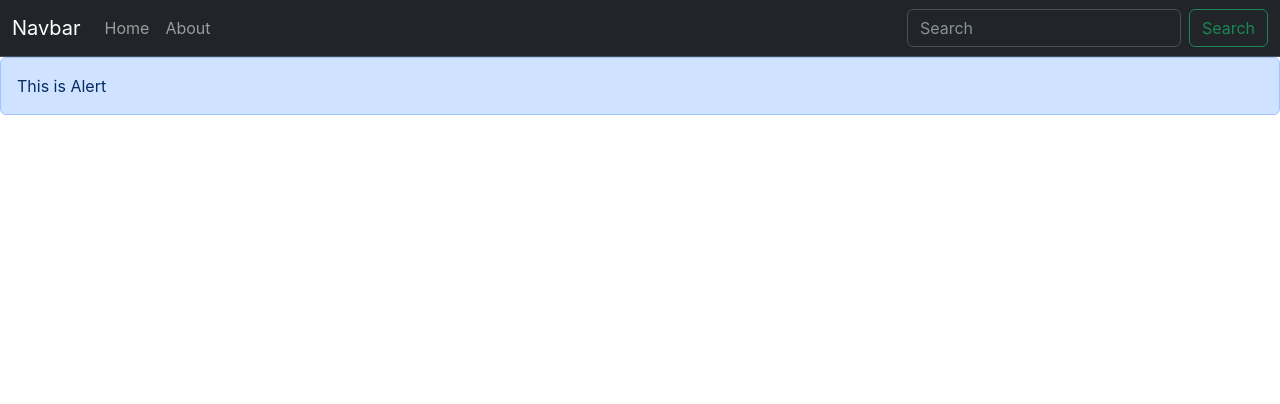
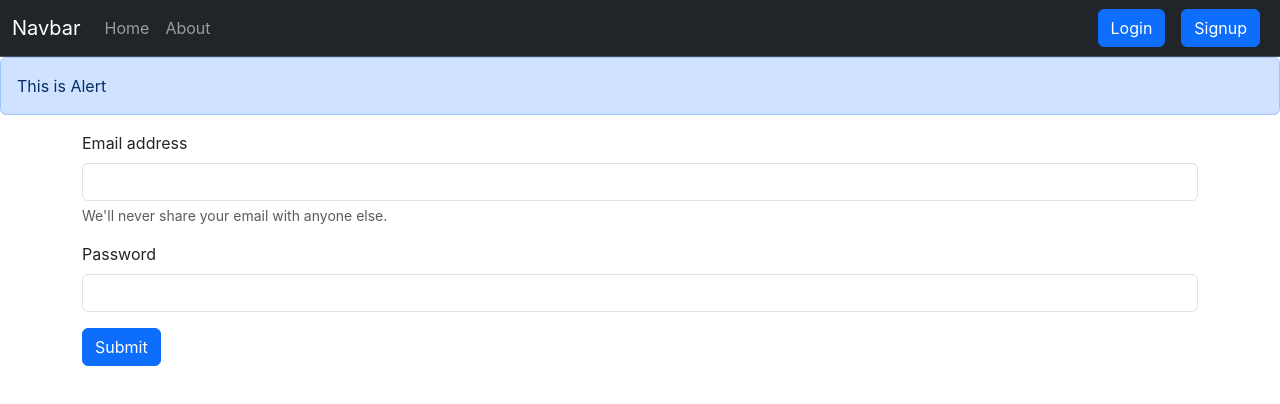
Before and after one commit to ukirdeomkar/inotebook-frontend, a React (Create React App) app: page /login in a window 1280 px wide. Shown: the top 404 px of the page. Built offline with nearby package versions, Linux system fonts and the light colour scheme; no server answers.

Commit message:
Login using backend api

```diff
--- a/src/App.js
+++ b/src/App.js
@@ -2,6 +2,10 @@ import "./App.css";
 import About from "./components/About";
 import Home from "./components/Home";
 import NavBar from "./components/NavBar";
+import Login from "./components/Login";
+import Signup from "./components/Signup";
+
+
 import { BrowserRouter, Routes, Route } from "react-router-dom";
 import NoteState from "./context/notes/noteState"
 import Alert from "./components/Alert";
@@ -18,6 +22,8 @@ function App() {
           <Routes>
             <Route path='/' element={<Home />} />
             <Route path='/about' element={<About />} />
+            <Route path='/login' element={<Login />} />
+            <Route path='/signup' element={<Signup />} />
           </Routes>
           </div>
         </BrowserRouter>
--- a/src/components/CreateNote.js
+++ b/src/components/CreateNote.js
@@ -7,7 +7,7 @@ const CreateNote = () => {
   const [note, setNote] = useState({
     title: "",
     description: "",
-    tag: "default",
+    tag: "",
   });
 
   const onChange = (e) => {
@@ -17,6 +17,11 @@ const CreateNote = () => {
   const handleClick = (e) => {
     e.preventDefault();
     addNote(note);
+    setNote({
+      title: "",
+      description: "",
+      tag: "",
+    });
   };
 
   return (
@@ -31,6 +36,9 @@ const CreateNote = () => {
           id='title'
           name='title'
           onChange={onChange}
+          minLength={5}
+          value={note.title}
+          required
         />
       </div>
       <div className='mb-3'>
@@ -43,6 +51,9 @@ const CreateNote = () => {
           id='description'
           name='description'
           onChange={onChange}
+          value={note.description}
+          minLength={5}
+          required
         />
       </div>
       <div className='mb-3'>
@@ -55,6 +66,9 @@ const CreateNote = () => {
           id='tag'
           name='tag'
           onChange={onChange}
+          value={note.tag}
+          minLength={5}
+          required
         />
       </div>
       {/* <div className='mb-3 form-check'>
@@ -67,7 +81,11 @@ const CreateNote = () => {
           Check me out
         </label>
       </div> */}
-      <button type='submit' className='btn btn-primary' onClick={handleClick}>
+      <button
+        disabled={note.title < 5 || note.description < 5}
+        type='submit'
+        className='btn btn-primary'
+        onClick={handleClick}>
         Add Note
       </button>
     </form>
--- /dev/null
+++ b/src/components/Login.js
@@ -0,0 +1,80 @@
+import React, { useState} from "react";
+import { useNavigate } from 'react-router-dom';
+
+
+
+const Login = () => {
+  const host = process.env.REACT_APP_BACKEND_HOST_URL;
+const navigate= useNavigate();
+  const [cred, setCred] = useState({
+    email: "",
+    password: "",
+  });
+  const handleSubmit = async (e) => {
+    e.preventDefault();
+    const response = await fetch(`${host}/api/auth/login`, {
+      method: "POST",
+      headers: {
+        "Content-Type": "application/json",
+      },
+      body: JSON.stringify({ email: cred.email, password: cred.password }),
+    });
+
+    const json = await response.json();
+    console.log(json);
+    if(json.success){
+        localStorage.setItem("token", json.authToken);
+        navigate("/");
+    }
+    else{
+        alert("invalid credentials")
+    }
+  };
+  const onChange = (e) => {
+    setCred({ ...cred, [e.target.name]: e.target.value });
+  };
+  return (
+    <div>
+      <form onSubmit={handleSubmit}>
+        <div className='mb-3'>
+          <label htmlFor='exampleInputEmail1' className='form-label'>
+            Email address
+          </label>
+          <input
+            type='email'
+            className='form-control'
+            id='email'
+            name="email"
+            aria-describedby='emailHelp'
+            onChange={onChange}
+            value={cred.email}
+          />
+          <div id='emailHelp' className='form-text'>
+            We'll never share your email with anyone else.
+          </div>
+        </div>
+        <div className='mb-3'>
+          <label htmlFor='exampleInputPassword1' className='form-label'>
+            Password
+          </label>
+          <input
+            type='password'
+            className='form-control'
+            id='password'
+            name="password"
+            onChange={onChange}
+            value={cred.password}
+          />
+        </div>
+        <button
+          type='submit'
+          className='btn btn-primary'
+          >
+          Submit
+        </button>
+      </form>
+    </div>
+  );
+};
+
+export default Login;
--- a/src/components/NavBar.js
+++ b/src/components/NavBar.js
@@ -34,17 +34,11 @@ const NavBar = () => {
               </Link>
             </li>
           </ul>
-          <form className='d-flex' role='search'>
-            <input
-              className='form-control me-2'
-              type='search'
-              placeholder='Search'
-              aria-label='Search'
-            />
-            <button className='btn btn-outline-success' type='submit'>
-              Search
-            </button>
-          </form>
+          <div className='d-flex'>
+          <Link className="btn btn-primary mx-2" to="/login" role="button">Login</Link>
+          <Link className="btn btn-primary mx-2" to="/signup" role="button">Signup</Link>
+
+          </div>
         </div>
       </div>
     </nav>
--- a/src/components/Notes.js
+++ b/src/components/Notes.js
@@ -1,15 +1,15 @@
-import React, { useContext, useEffect, useRef , useState} from "react";
+import React, { useContext, useEffect, useRef, useState } from "react";
 import NoteContext from "../context/notes/noteContext";
 import NoteItem from "./NoteItem";
 const Notes = () => {
   const context = useContext(NoteContext);
-  const { notes, fetchNotes  , editNote} = context;
+  const { notes, fetchNotes, editNote } = context;
   useEffect(() => {
     fetchNotes();
     // eslint-disable-next-line
   }, []);
   const [note, setNote] = useState({
-    id : "",
+    id: "",
     etitle: "",
     edescription: "",
     etag: "default",
@@ -20,13 +20,17 @@ const Notes = () => {
   };
   const updateNote = (currNote) => {
     ref.current.click();
-    setNote({id : currNote._id,etag : currNote.tag , etitle : currNote.title , edescription : currNote.description });
-
+    setNote({
+      id: currNote._id,
+      etag: currNote.tag,
+      etitle: currNote.title,
+      edescription: currNote.description,
+    });
   };
   const handleClick = (e) => {
     refClose.current.click();
-    editNote(note.id ,note.etitle , note.edescription , note.etag );
-  }
+    editNote(note.id, note.etitle, note.edescription, note.etag);
+  };
   const ref = useRef(null);
   const refClose = useRef(null);
 
@@ -72,6 +76,8 @@ const Notes = () => {
                     name='etitle'
                     onChange={onChange}
                     value={note.etitle}
+                    minLength={5}
+                    required
                   />
                 </div>
                 <div className='mb-3'>
@@ -85,6 +91,8 @@ const Notes = () => {
                     name='edescription'
                     onChange={onChange}
                     value={note.edescription}
+                    minLength={5}
+                    required
                   />
                 </div>
                 <div className='mb-3'>
@@ -98,6 +106,8 @@ const Notes = () => {
                     name='etag'
                     onChange={onChange}
                     value={note.etag}
+                    minLength={5}
+                    required
                   />
                 </div>
               </form>
@@ -110,7 +120,11 @@ const Notes = () => {
                 data-bs-dismiss='modal'>
                 Close
               </button>
-              <button type='button'  className='btn btn-primary' onClick={handleClick}>
+              <button
+                disabled={note.etitle < 5 || note.edescription < 5}
+                type='button'
+                className='btn btn-primary'
+                onClick={handleClick}>
                 Save Changes
               </button>
             </div>
--- /dev/null
+++ b/src/components/Signup.js
@@ -0,0 +1,11 @@
+import React from 'react'
+
+const Signup = () => {
+  return (
+    <div>
+        signup page
+    </div>
+  )
+}
+
+export default Signup
--- a/src/context/notes/noteState.js
+++ b/src/context/notes/noteState.js
@@ -2,7 +2,8 @@ import { useState } from "react";
 import NoteContext from "./noteContext";
 
 const NoteState = (props) => {
-  const host = "http://localhost:4000";
+  // const host = "http://localhost:4000";
+  const host = process.env.REACT_APP_BACKEND_HOST_URL;
   const currNotes = [];
   const [notes, setNotes] = useState(currNotes);
   const fetchNotes = async () => {
@@ -34,17 +35,9 @@ const NoteState = (props) => {
       body: JSON.stringify({ title, description, tag }),
     });
 
-    console.log( await response.json());
+    const json =  await response.json();
 
-    const note = {
-      _id: "84a53017915caa5a5738747a",
-      user: "64a3f343dab727c2ba972fc1",
-      title: title,
-      description: description,
-      tag: tag,
-      date: "2023-07-05T08:55:51.537Z",
-      __v: 0,
-    };
+    const note = json;
     setNotes(notes.concat(note));
   };
   const deleteNote = async(id) => {
```
Also changed, not shown: 1 other file (tests, documents, lock files or other folders).
